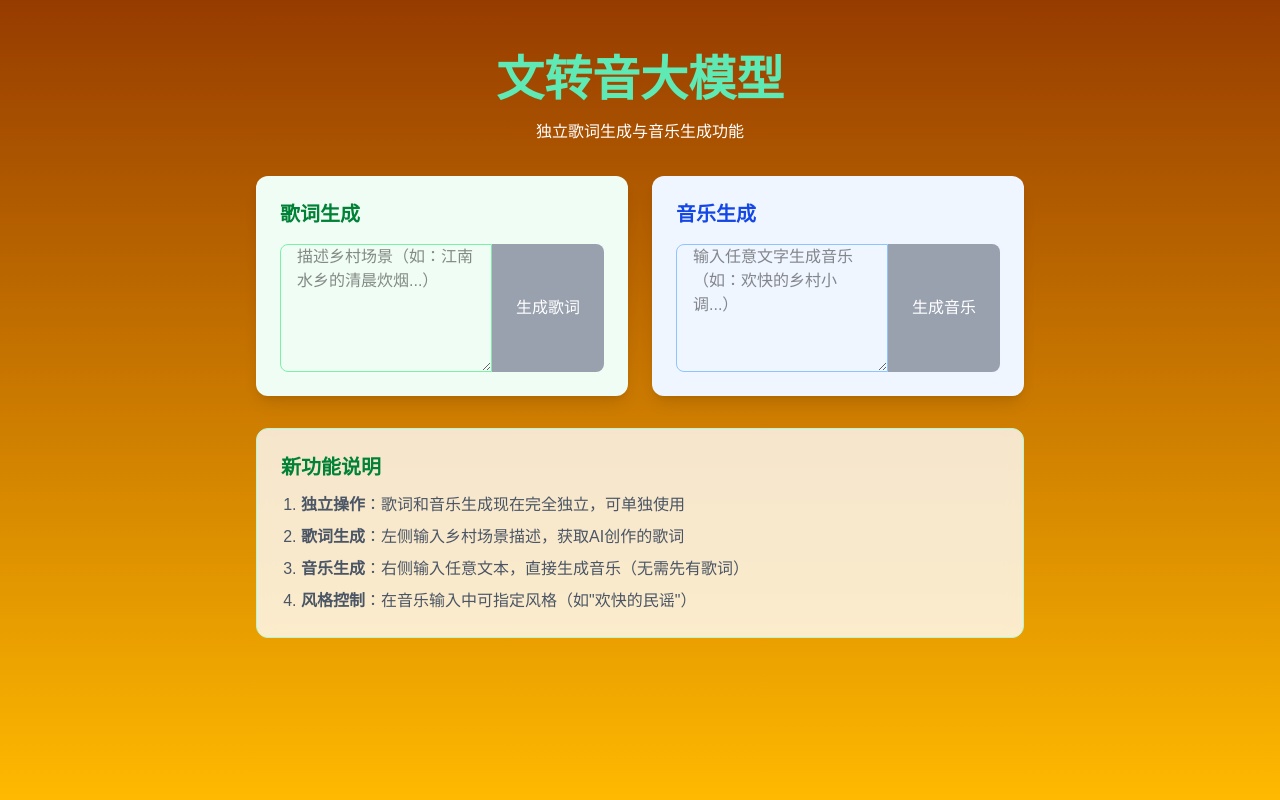
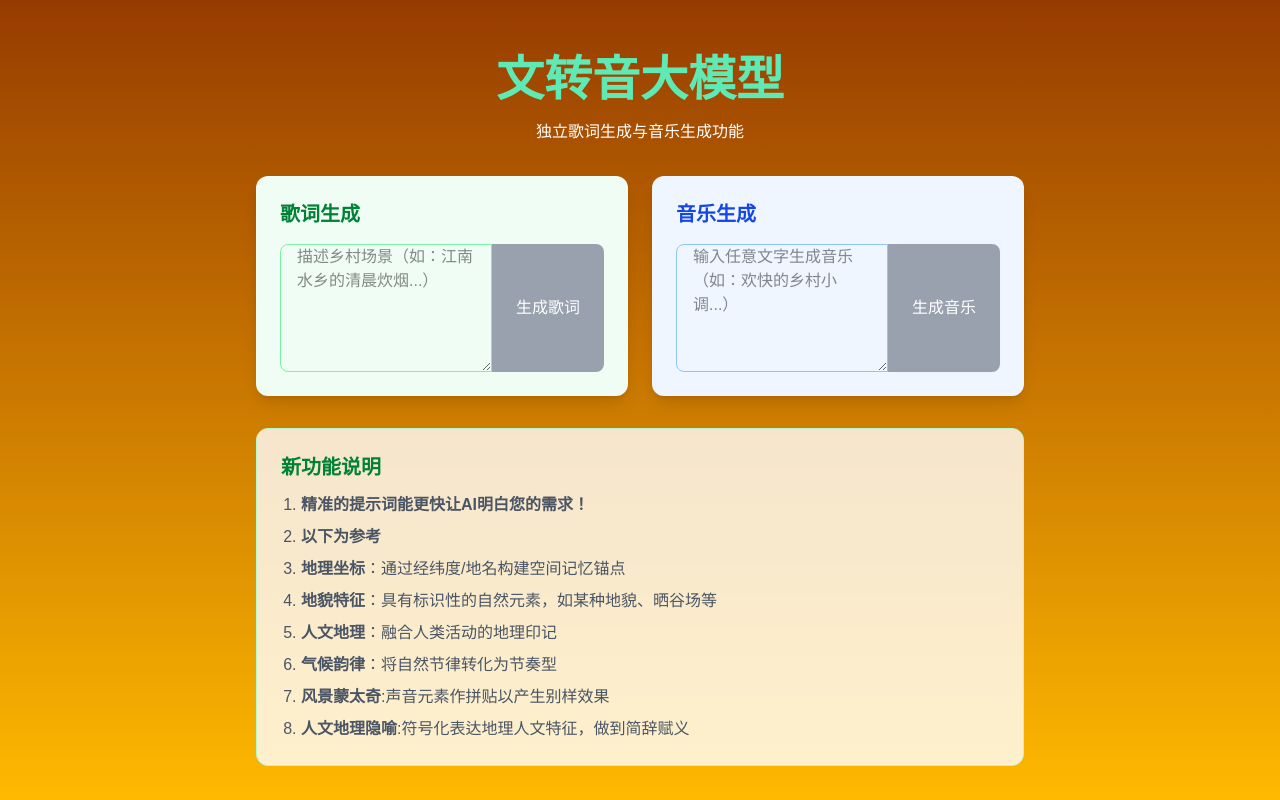
Before and after one commit to S0ph1aN/village-music-generator, a Next.js app: page / in a window 1280 px wide. Built offline with nearby package versions, Linux system fonts and the light colour scheme.

Commit message:
更改了底部提示词的提示

```diff
--- a/app/page.tsx
+++ b/app/page.tsx
@@ -328,10 +328,14 @@ export default function VillageSongGenerator() {
         <div className="bg-white/80 backdrop-blur-sm rounded-xl p-6 border border-green-200">
           <h3 className="text-xl font-semibold text-green-700 mb-3">新功能说明</h3>
           <ol className="list-decimal pl-5 space-y-2 text-gray-600">
-            <li><strong>独立操作</strong>：歌词和音乐生成现在完全独立，可单独使用</li>
-            <li><strong>歌词生成</strong>：左侧输入乡村场景描述，获取AI创作的歌词</li>
-            <li><strong>音乐生成</strong>：右侧输入任意文本，直接生成音乐（无需先有歌词）</li>
-            <li><strong>风格控制</strong>：在音乐输入中可指定风格（如"欢快的民谣"）</li>
+            <li><strong>精准的提示词能更快让AI明白您的需求！</strong></li>
+            <li><strong>以下为参考</strong></li>
+            <li><strong>地理坐标</strong>：通过经纬度/地名构建空间记忆锚点</li>
+            <li><strong>地貌特征</strong>：具有标识性的自然元素，如某种地貌、晒谷场等</li>
+            <li><strong>人文地理</strong>：融合人类活动的地理印记</li>
+            <li><strong>气候韵律</strong>：将自然节律转化为节奏型</li>
+            <li><strong>风景蒙太奇</strong>:声音元素作拼贴以产生别样效果</li>
+            <li><strong>人文地理隐喻</strong>:符号化表达地理人文特征，做到简辞赋义</li>
           </ol>
         </div>
       </div>
```
